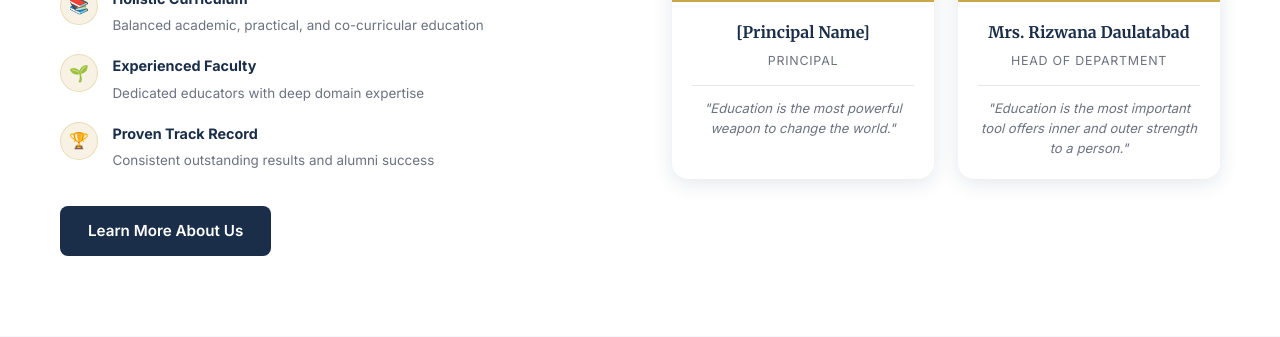
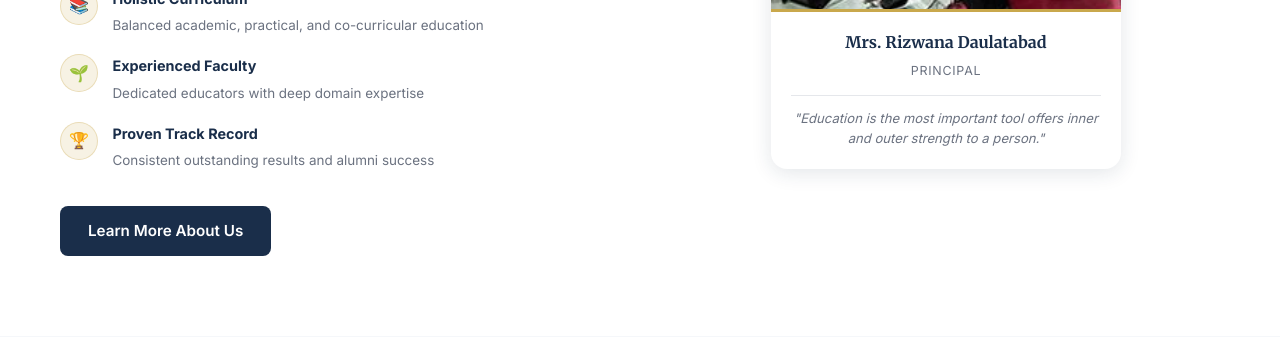
Before and after one commit to aifajbagwan/dedcollege, a PHP site: page / in a window 1280 px wide; the page is wider, and only the part inside the window is pictured. Shown: the part 1319-1656 px from the top of that part. Run offline with PHP 8.4, Linux system fonts and the light colour scheme.

Commit message:
new changes

```diff
--- a/index.php
+++ b/index.php
@@ -95,25 +95,15 @@ include $ROOT . 'includes/header.php';
             </div>
           </div>
 
-          <!-- Principal & HOD Portraits -->
-          <div class="portraits-grid">
-            <div class="portrait-card">
+          <!-- Principal Portrait -->
+          <div class="portraits-grid" style="display:flex;justify-content:center;">
+            <div class="portrait-card" style="max-width:350px;">
               <img src="assets/images/principal.jpg"
                    alt="Principal of D.El.Ed College"
                    onerror="this.style.background='linear-gradient(135deg,#1a2e4a,#2a4a74)';this.style.height='240px';this.removeAttribute('src')">
               <div class="portrait-info">
-                <h4>[Principal Name]</h4>
+                <h4>Mrs. Rizwana Daulatabad</h4>
                 <span class="title">Principal</span>
-                <p class="quote">"Education is the most powerful weapon to change the world."</p>
-              </div>
-            </div>
-            <div class="portrait-card">
-              <img src="assets/images/hod.jpg"
-                   alt="Head of Department"
-                   onerror="this.style.background='linear-gradient(135deg,#1a2e4a,#2a4a74)';this.style.height='240px';this.removeAttribute('src')">
-              <div class="portrait-info">
-                <h4>Mrs. Rizwana Daulatabad</h4>
-                <span class="title">Head of Department</span>
                 <p class="quote">"Education is the most important tool offers inner and outer strength to a person."</p>
               </div>
             </div>
--- a/pages/principal-desk.php
+++ b/pages/principal-desk.php
@@ -29,7 +29,7 @@ include $ROOT . 'includes/header.php';
                  alt="Principal of D.El.Ed College"
                  onerror="this.style.background='linear-gradient(135deg,#1a2e4a,#2a4a74)';this.style.minHeight='320px';this.removeAttribute('src')">
             <div class="principal-name-card">
-              <h4>[Principal Name]</h4>
+              <h4>Mrs. Rizwana Daulatabad</h4>
               <span class="role">Principal</span>
             </div>
           </div>
@@ -47,7 +47,7 @@ include $ROOT . 'includes/header.php';
               <p>Let us join hands to help our students take pride in how far they have come and to develop faith in how far they can go. I conclude by wishing you all a wonderful academic year.</p>
               <div class="signature">
                 <p>With warm regards,</p>
-                <p><strong>[Principal Name]</strong><br>
+                <p><strong>Mrs. Rizwana Daulatabad</strong><br>
                 <em>Principal, M.C.E. Society's Junior College of Education</em></p>
               </div>
             </div>
```
Also changed, not shown: assets/images/principal.jpg (added).
